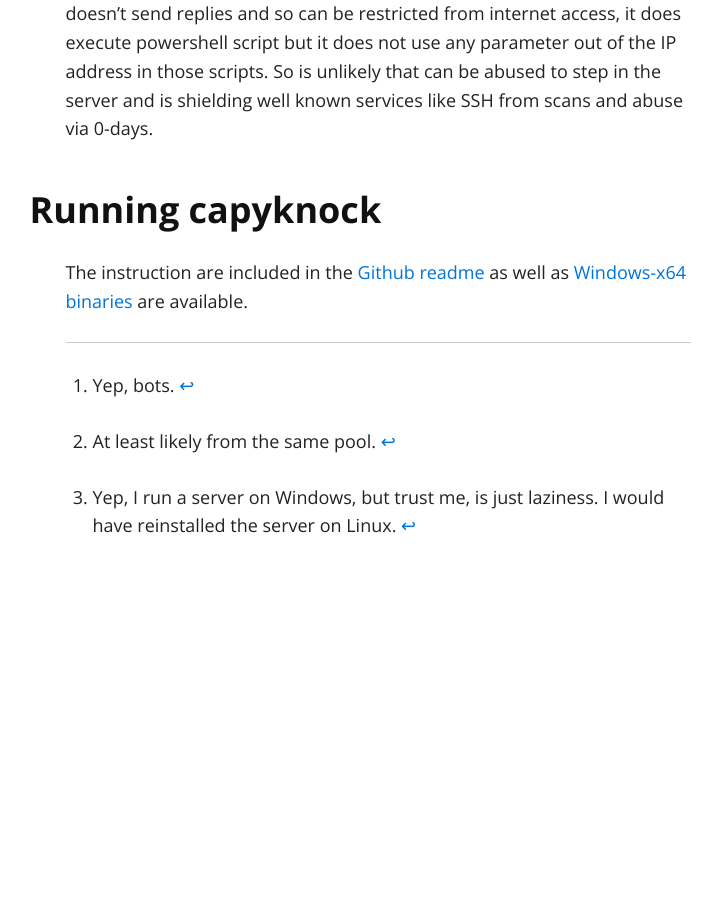
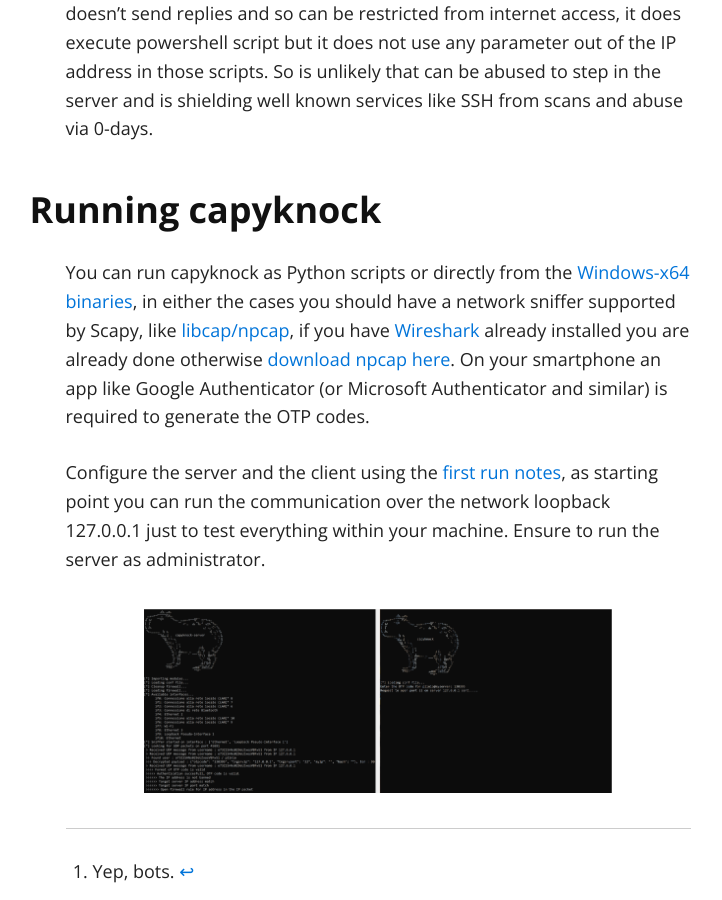
Before and after one commit to plinioseniore/capyknock, a Jekyll site: the page built from docs/index.md, in a window 1280 px wide and 900 px high, scrolled down 2664 px. Shown: the whole window, without its empty margins (262-984 px from the left). Built offline with Jekyll 4.4.1, drawn with Linux system fonts in a browser that asks for light colours; nearby versions of some CDN libraries; our own code applies the rules of GitHub Pages for plain Markdown files; before the commit the page ends 3294 px from its top, so only the background shows below that.

Commit message:
Github page

```diff
--- a/docs/index.md
+++ b/docs/index.md
@@ -30,7 +30,12 @@ The real answer is "who knows!?", but a reasonable answer is the surface is redu
 
 ### Running capyknock
 
-The instruction are included in the [Github readme](https://github.com/plinioseniore/capyknock/blob/main/README.md#dependencies-and-run) as well as [Windows-x64 binaries](https://github.com/plinioseniore/capyknock/releases) are available.
+You can run capyknock as Python scripts or directly from the [Windows-x64 binaries](https://github.com/plinioseniore/capyknock/releases), in either the cases you should have a network sniffer supported by Scapy, like [libcap/npcap](https://wiki.wireshark.org/libpcap), if you have [Wireshark](https://www.wireshark.org/download.html) already installed you are already done otherwise [download npcap here](https://npcap.com/#download).
+On your smartphone an app like Google Authenticator (or Microsoft Authenticator and similar) is required to generate the OTP codes.
+
+Configure the server and the client using the [first run notes](https://github.com/plinioseniore/capyknock/blob/main/FIRSTRUN.md), as starting point you can run the communication over the network loopback 127.0.0.1 just to test everything within your machine. Ensure to run the server as administrator.
+
+<img src="images/capyknock_running.png" alt="running capyknock">
 
 
 <hr>
```
Also changed, not shown: docs/images/capyknock_running.png (added).
